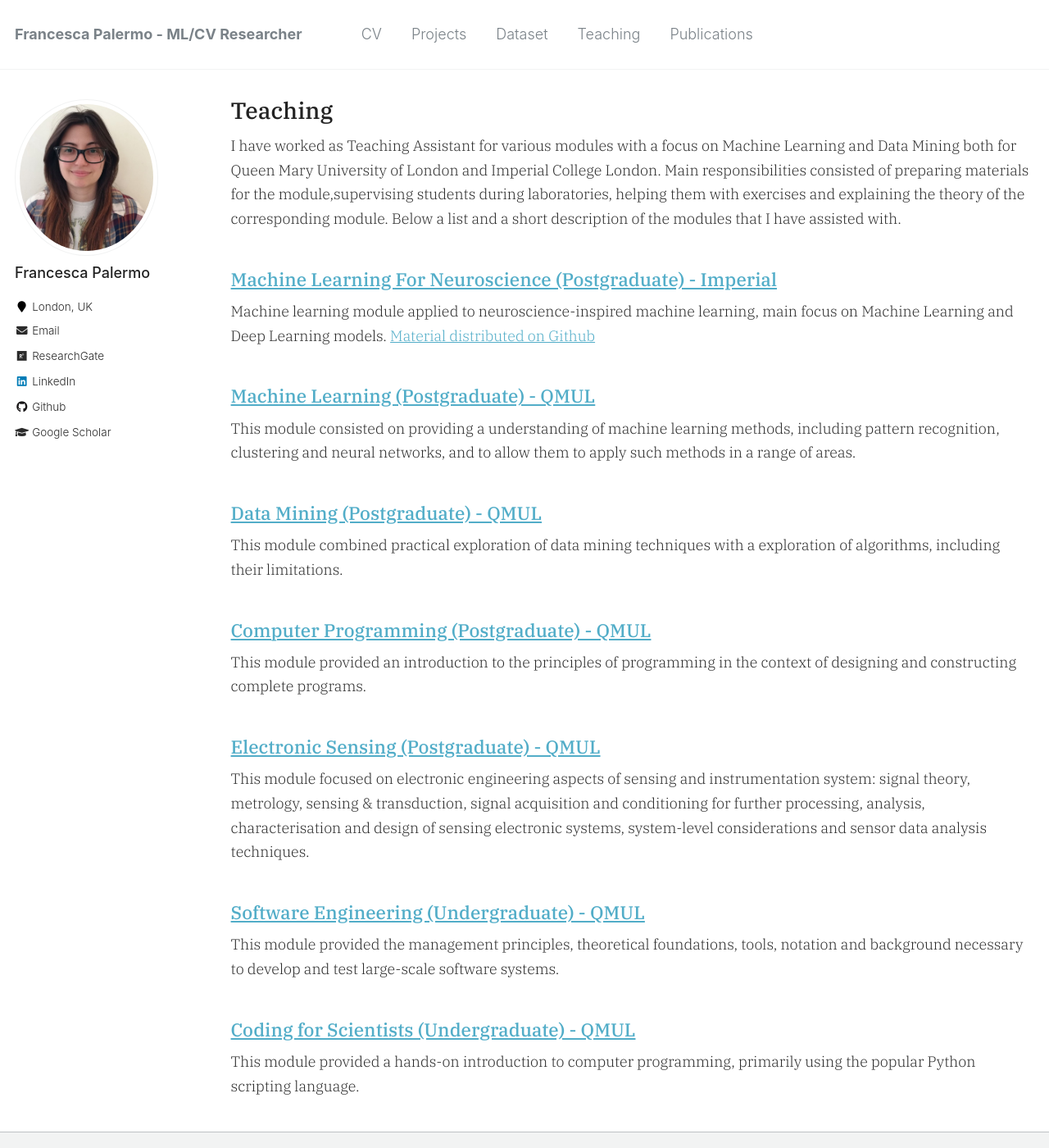
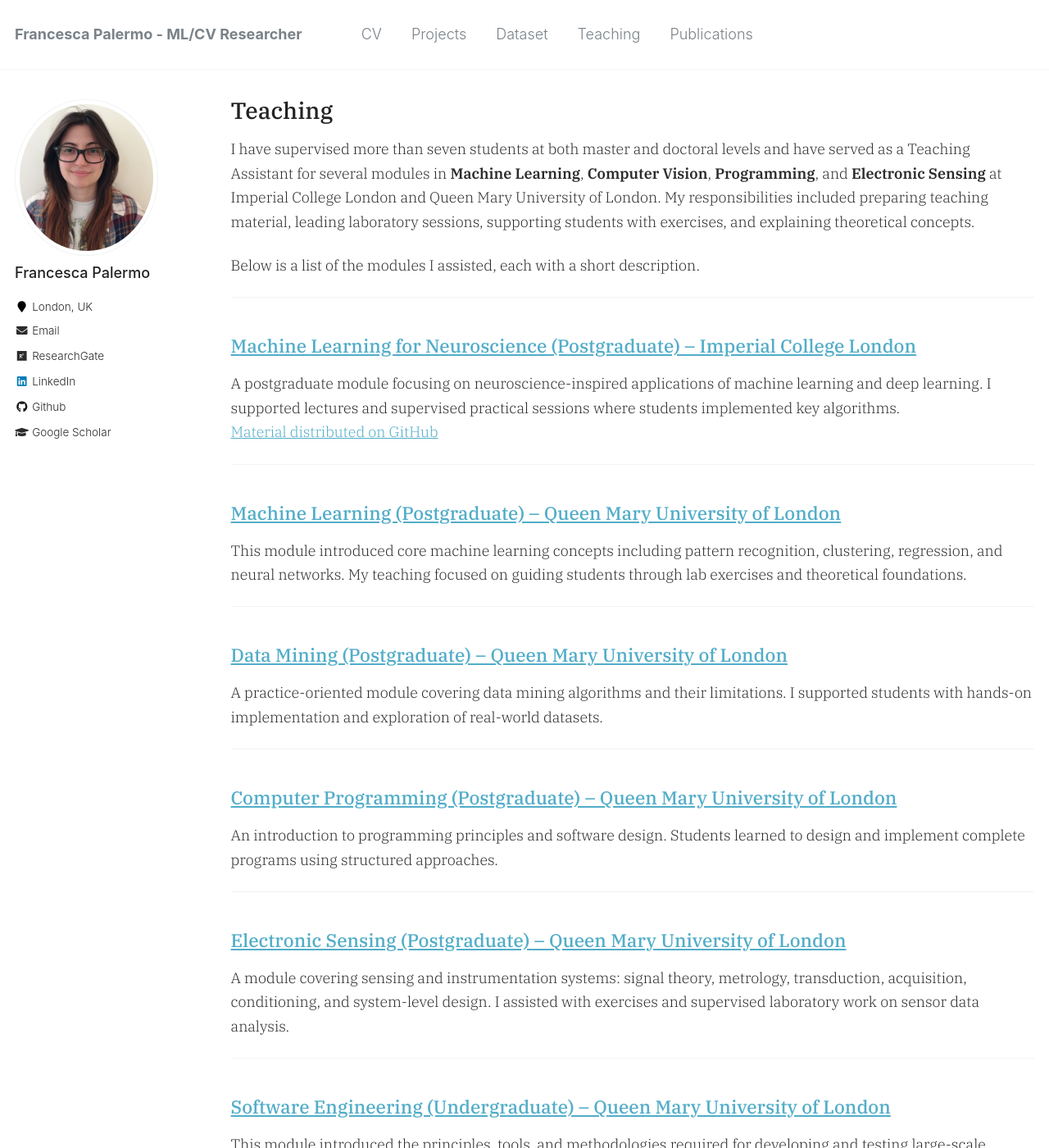
Before and after one commit to francescapalermo/francescapalermo.github.io, a Jekyll site: the page built from _pages/teaching.html, in a window 1280 px wide and 1400 px high. Shown: the whole window at 82% size. Built offline with Jekyll 4.4.1, drawn with Linux system fonts in a browser that asks for light colours; some of the changed text lies outside the part shown.

Commit message:
modified teaching

```diff
--- a/_pages/teaching.html
+++ b/_pages/teaching.html
@@ -5,42 +5,95 @@ permalink: /teaching/
 author_profile: true
 ---
 
-I have worked as Teaching Assistant for various modules with a focus on Machine Learning and Data Mining both for Queen Mary University of London and Imperial College London.
-Main responsibilities consisted of preparing materials for the module,supervising students during laboratories, helping them with exercises and explaining the theory of the corresponding module.
-Below a list and a short description of the modules that I have assisted with.
+<p>
+I have supervised more than seven students at both master and doctoral levels and have served as a Teaching Assistant for several modules in
+<strong>Machine Learning</strong>, <strong>Computer Vision</strong>, <strong>Programming</strong>, and <strong>Electronic Sensing</strong>
+at Imperial College London and Queen Mary University of London.
+My responsibilities included preparing teaching material, leading laboratory sessions, supporting students with exercises, and explaining theoretical concepts.
+</p>
 
-<h2><a href="https://www.imperial.ac.uk/study/courses/postgraduate-taught/translational-neuroscience/">Machine Learning For Neuroscience (Postgraduate) - Imperial</a></h2>
-Machine learning module applied to neuroscience-inspired machine learning, main focus on Machine Learning and Deep Learning models.
-<a href="https://github.com/PBarnaghi/ML4NS">Material distributed on Github</a>
+<p>Below is a list of the modules I assisted, each with a short description.</p>
 
+<hr>
 
-<h2><a href="http://eecs.qmul.ac.uk/undergraduate/programmes/module-information/items/ecs708pecs708u-machine-learning.html">Machine Learning (Postgraduate) - QMUL</a></h2>
-This module consisted on providing a understanding of machine learning methods, including pattern recognition, clustering and neural networks,
-and to allow them to apply such methods in a range of areas.
+<h2>
+  <a href="https://www.imperial.ac.uk/study/courses/postgraduate-taught/translational-neuroscience/">
+    Machine Learning for Neuroscience (Postgraduate) – Imperial College London
+  </a>
+</h2>
+<p>
+A postgraduate module focusing on neuroscience-inspired applications of machine learning and deep learning.
+I supported lectures and supervised practical sessions where students implemented key algorithms.
+<br>
+<a href="https://github.com/PBarnaghi/ML4NS">Material distributed on GitHub</a>
+</p>
 
+<hr>
 
-<h2><a href="http://www.eecs.qmul.ac.uk/undergraduate/programmes/module-information/items/ecs607u-data-mining.html">Data Mining (Postgraduate) - QMUL</a></h2>
-This module combined practical exploration of data mining techniques with a exploration of algorithms, including their limitations.
+<h2>
+  <a href="http://eecs.qmul.ac.uk/undergraduate/programmes/module-information/items/ecs708pecs708u-machine-learning.html">
+    Machine Learning (Postgraduate) – Queen Mary University of London
+  </a>
+</h2>
+<p>
+This module introduced core machine learning concepts including pattern recognition, clustering, regression,
+and neural networks. My teaching focused on guiding students through lab exercises and theoretical foundations.
+</p>
 
+<hr>
 
-<h2><a href="http://eecs.qmul.ac.uk/undergraduate/programmes/module-information/items/ecs717pecs717u-it-programming.html">Computer Programming (Postgraduate) - QMUL</a></h2>
-This module provided an introduction to the principles of programming in the context of designing and constructing complete programs.
+<h2>
+  <a href="http://www.eecs.qmul.ac.uk/undergraduate/programmes/module-information/items/ecs607u-data-mining.html">
+    Data Mining (Postgraduate) – Queen Mary University of London
+  </a>
+</h2>
+<p>
+A practice-oriented module covering data mining algorithms and their limitations.
+I supported students with hands-on implementation and exploration of real-world datasets.
+</p>
 
+<hr>
 
-<h2><a href="https://www.sems.qmul.ac.uk/staff/i.farkhatdinov/teaching/">Electronic Sensing (Postgraduate) - QMUL</a></h2>
-This module focused on electronic engineering aspects of sensing and instrumentation system: signal theory, metrology, sensing & transduction, signal acquisition and conditioning
-for further processing, analysis, characterisation and design of sensing electronic systems, system-level considerations and sensor data analysis techniques.
+<h2>
+  <a href="http://eecs.qmul.ac.uk/undergraduate/programmes/module-information/items/ecs717pecs717u-it-programming.html">
+    Computer Programming (Postgraduate) – Queen Mary University of London
+  </a>
+</h2>
+<p>
+An introduction to programming principles and software design. Students learned to design and implement complete programs using structured approaches.
+</p>
 
+<hr>
 
-<!-- <h2>Object-Oriented Programming (Undergraduate)</h2>
-		Major topics include the concepts of class, object, method, subclass, inheritance and their use in programming.
-		The relevance of the object oriented style with respect to concrete software problems will be stressed both in lectures and labs.
-		There will be two hours of lectures per week, and each student will have a weekly timetabled lab session.
-		In addition, you will be expected to spend further time outside scheduled lab periods in the lab (or at home machines if they are available), and to read textbooks and review notes. -->
+<h2>
+  <a href="https://www.sems.qmul.ac.uk/staff/i.farkhatdinov/teaching/">
+    Electronic Sensing (Postgraduate) – Queen Mary University of London
+  </a>
+</h2>
+<p>
+A module covering sensing and instrumentation systems: signal theory, metrology, transduction, acquisition, conditioning,
+and system-level design. I assisted with exercises and supervised laboratory work on sensor data analysis.
+</p>
 
+<hr>
 
-<h2><a href="http://www.eecs.qmul.ac.uk/undergraduate/programmes/module-information/items/ecs505u-software-engineering.html">Software Engineering (Undergraduate) - QMUL</a></h2>
-This module provided the management principles, theoretical foundations, tools, notation and background necessary to develop and test large-scale software systems.
+<h2>
+  <a href="http://www.eecs.qmul.ac.uk/undergraduate/programmes/module-information/items/ecs505u-software-engineering.html">
+    Software Engineering (Undergraduate) – Queen Mary University of London
+  </a>
+</h2>
+<p>
+This module introduced the principles, tools, and methodologies required for developing and testing large-scale software systems.
+</p>
 
-<h2><a href="https://github.com/fsmeraldi/c4s-introduction">Coding for Scientists (Undergraduate) -  QMUL</a></h2>
-This module provided a hands-on introduction to computer programming, primarily using the popular Python scripting language.
+<hr>
+
+<h2>
+  <a href="https://github.com/fsmeraldi/c4s-introduction">
+    Coding for Scientists (Undergraduate) – Queen Mary University of London
+  </a>
+</h2>
+<p>
+A practical introduction to programming for science students, primarily using Python.
+Teaching focused on problem-solving, computational thinking, and scientific scripting.
+</p>
```
Also changed, not shown: _pages/cv.md (+2 -2 lines).
